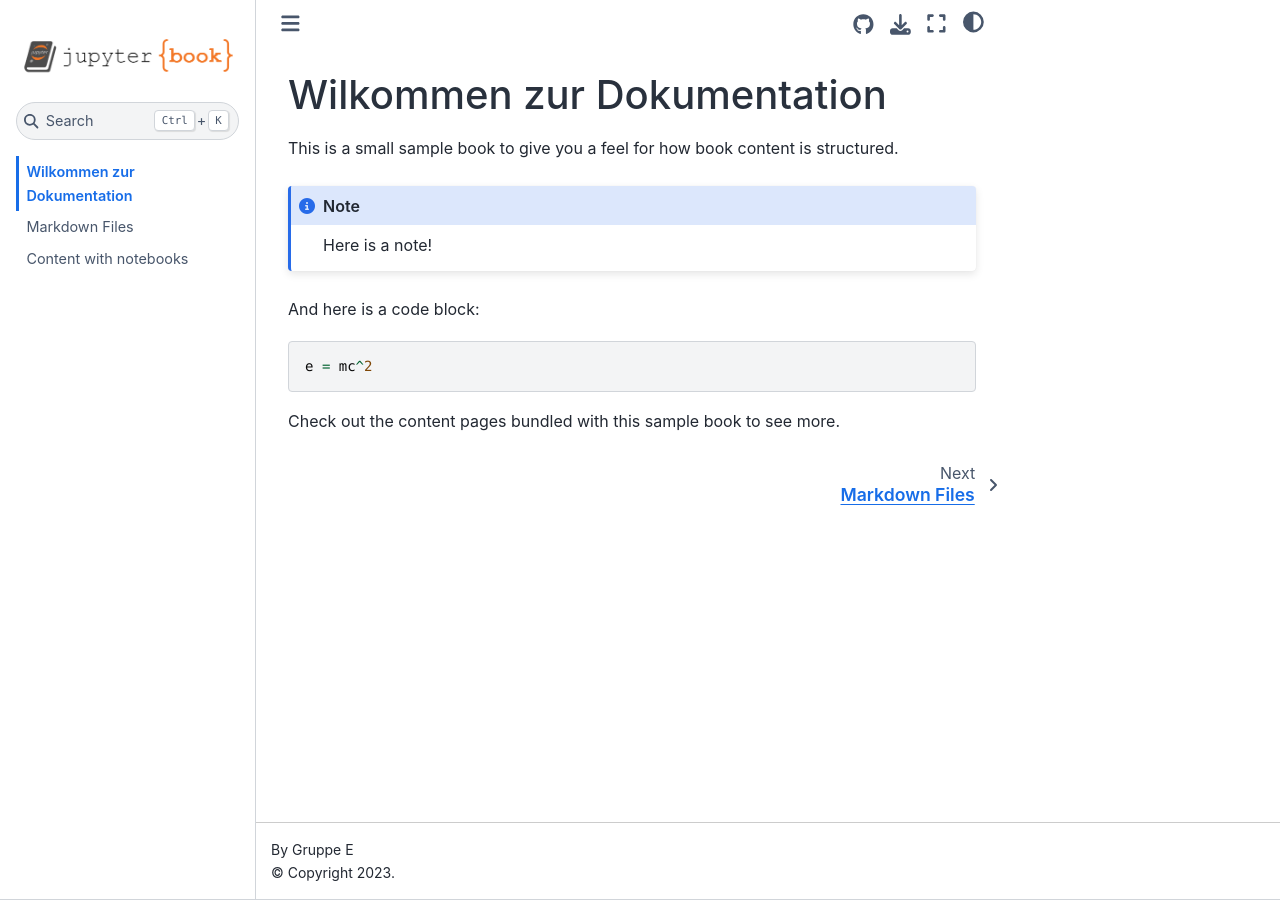
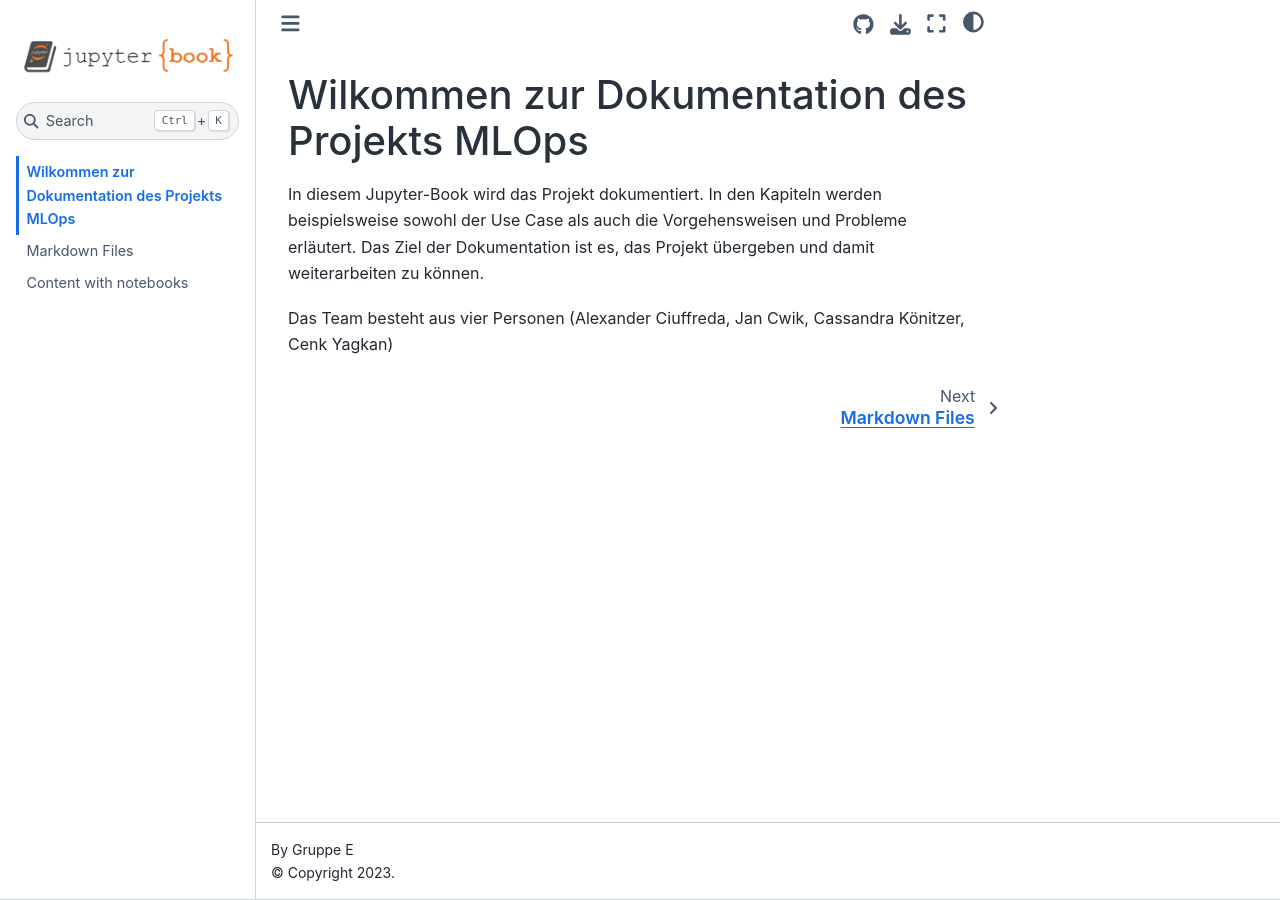
Before and after one commit to JanCwik/documentation, a Jupyter Book: the page built from intro.md, in a window 1280 px wide. Built offline with Jupyter Book 1.0.4 settings and Sphinx 7.4.7 and the Sphinx Book theme 1.1.4, drawn with Linux system fonts in a browser that asks for light colours.

Commit message:
Intro Test

````diff
--- a/intro.md
+++ b/intro.md
@@ -1,16 +1,8 @@
-# Wilkommen zur Dokumentation
+# Wilkommen zur Dokumentation des Projekts MLOps
 
-This is a small sample book to give you a feel for how book content is
-structured.
+In diesem Jupyter-Book wird das Projekt dokumentiert. In den Kapiteln
+werden beispielsweise sowohl der Use Case als auch die Vorgehensweisen und Probleme
+erläutert. Das Ziel der Dokumentation ist es, das Projekt übergeben und damit
+weiterarbeiten zu können.
 
-:::{note}
-Here is a note!
-:::
-
-And here is a code block:
-
-```
-e = mc^2
-```
-
-Check out the content pages bundled with this sample book to see more.
+Das Team besteht aus vier Personen (Alexander Ciuffreda, Jan Cwik, Cassandra Könitzer, Cenk Yagkan)
````
